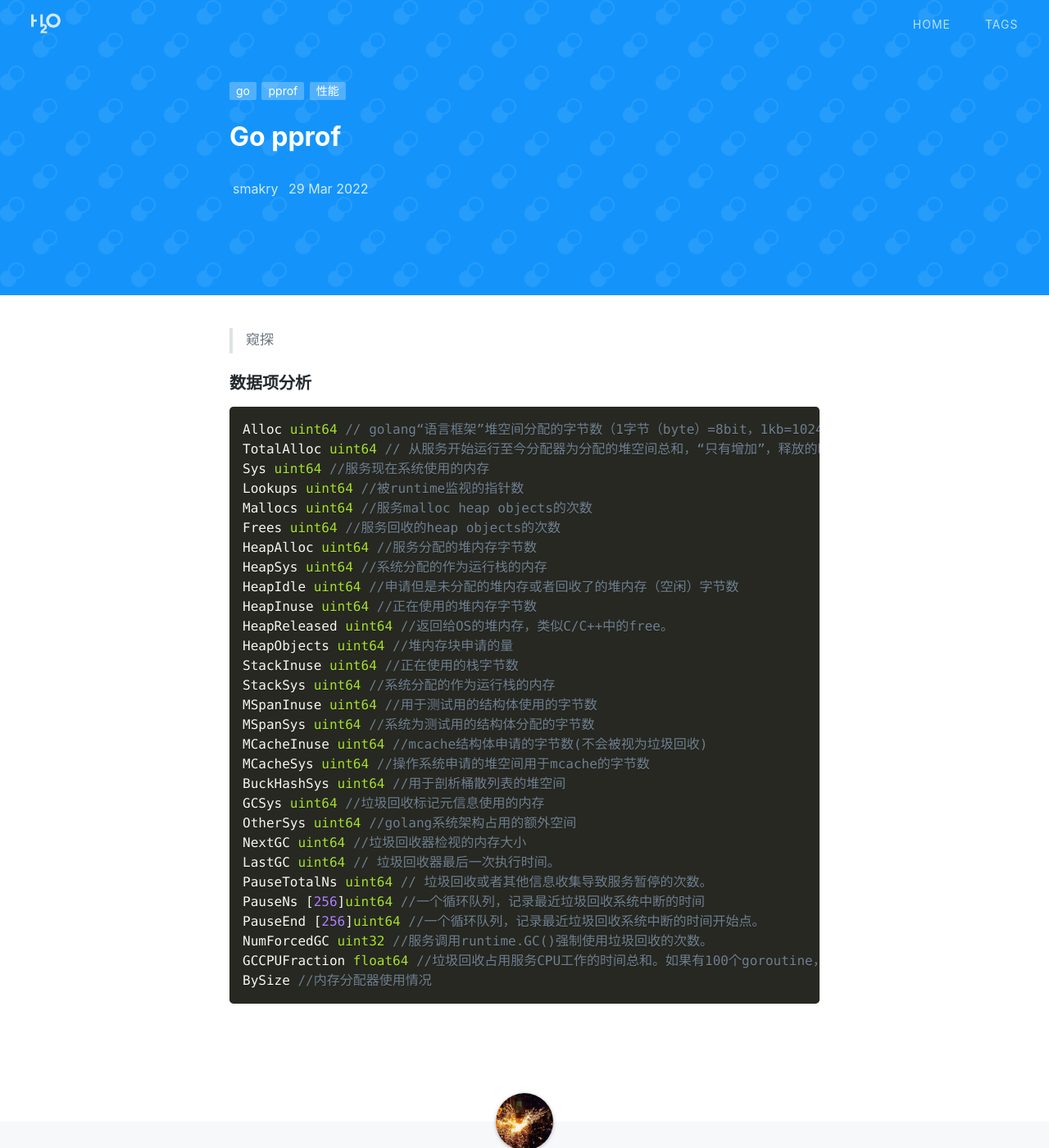
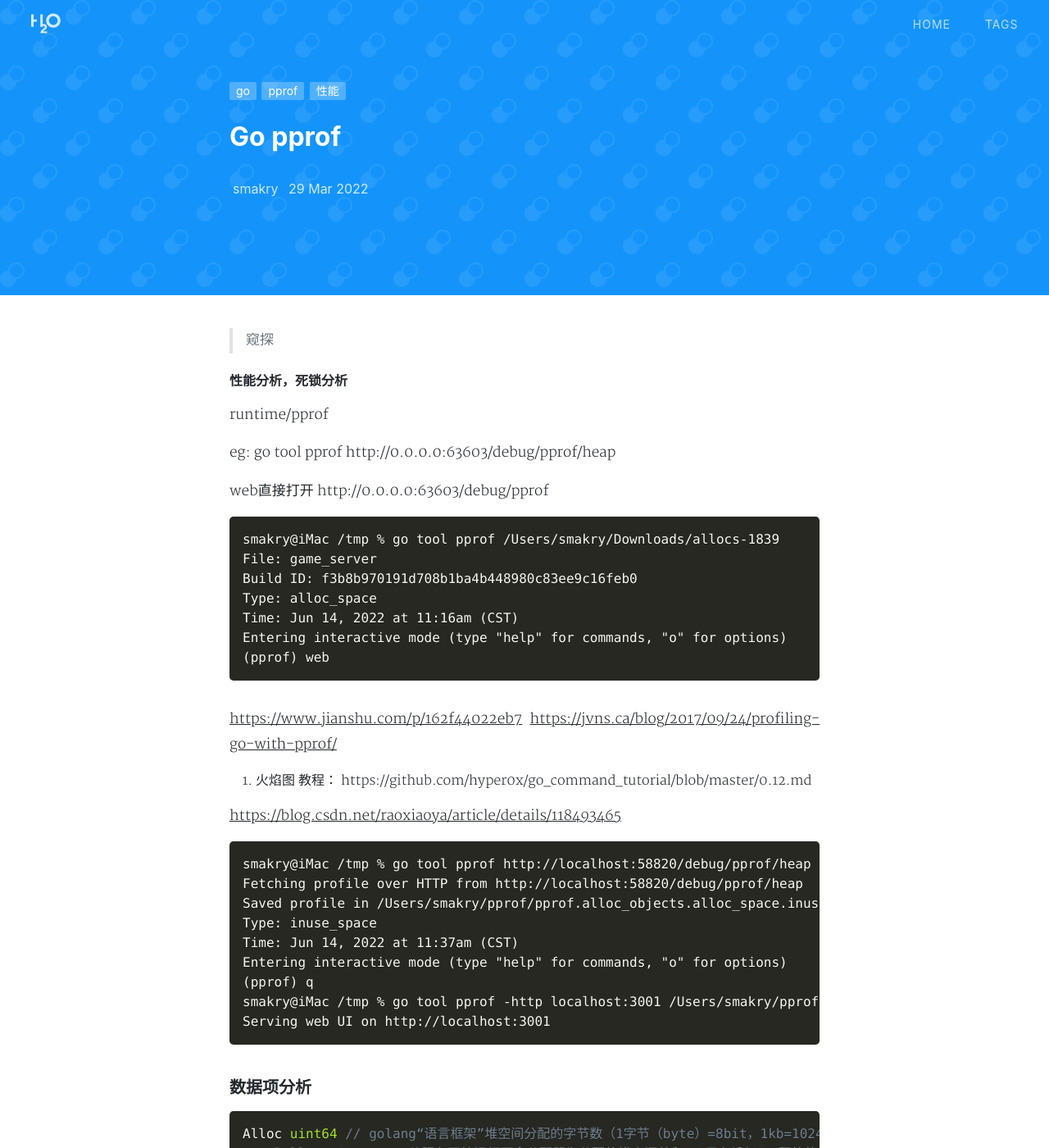
Before and after one commit to smakry/smakry.github.io, a Jekyll site: the page built from _posts/2022-03-29-Go pprof.md, in a window 1280 px wide and 1400 px high. Shown: the whole window at 82% size. Built offline with Jekyll 4.4.1, drawn with Linux system fonts in a browser that asks for light colours; nearby versions of some CDN libraries; a style sheet for code colours, icons or effects is not loaded.

Commit message:
go pprof

````diff
--- a/_posts/2022-03-29-Go pprof.md
+++ b/_posts/2022-03-29-Go pprof.md
@@ -7,6 +7,44 @@ tags: go pprof 性能
 ---
 
 > 窥探
+
+#### 性能分析，死锁分析
+
+runtime/pprof
+
+eg:
+go tool pprof http://0.0.0.0:63603/debug/pprof/heap
+
+web直接打开  http://0.0.0.0:63603/debug/pprof
+
+```sh
+smakry@iMac /tmp % go tool pprof /Users/smakry/Downloads/allocs-1839
+File: game_server
+Build ID: f3b8b970191d708b1ba4b448980c83ee9c16feb0
+Type: alloc_space
+Time: Jun 14, 2022 at 11:16am (CST)
+Entering interactive mode (type "help" for commands, "o" for options)
+(pprof) web
+```
+
+<https://www.jianshu.com/p/162f44022eb7>
+<https://jvns.ca/blog/2017/09/24/profiling-go-with-pprof/>
+
+
+2. 火焰图
+教程： https://github.com/hyper0x/go_command_tutorial/blob/master/0.12.md
+<https://blog.csdn.net/raoxiaoya/article/details/118493465>
+```sh
+smakry@iMac /tmp % go tool pprof http://localhost:58820/debug/pprof/heap
+Fetching profile over HTTP from http://localhost:58820/debug/pprof/heap
+Saved profile in /Users/smakry/pprof/pprof.alloc_objects.alloc_space.inuse_objects.inuse_space.025.pb.gz
+Type: inuse_space
+Time: Jun 14, 2022 at 11:37am (CST)
+Entering interactive mode (type "help" for commands, "o" for options)
+(pprof) q
+smakry@iMac /tmp % go tool pprof -http localhost:3001 /Users/smakry/pprof/pprof.alloc_objects.alloc_space.inuse_objects.inuse_space.025.pb.gz
+Serving web UI on http://localhost:3001
+```
 
 ### 数据项分析
 
````
Also changed, not shown: _posts/2019-09-09-GO.md (+26 -0 lines).
